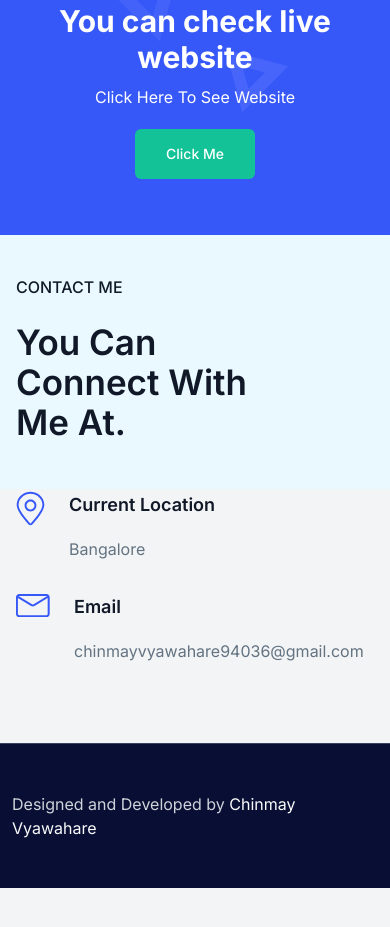
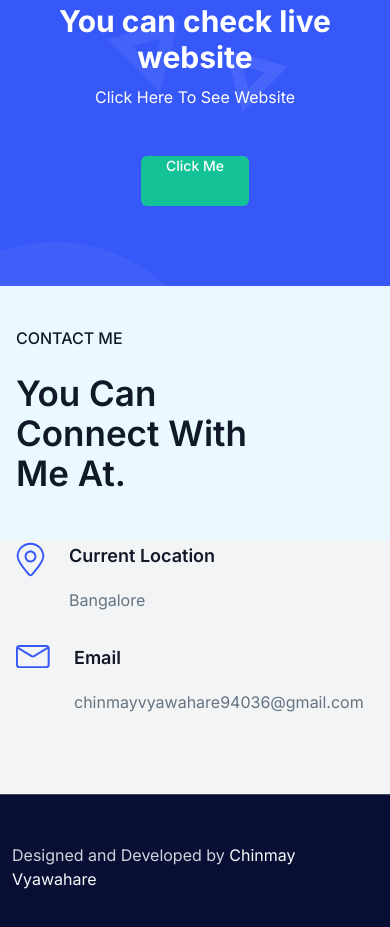
Before and after one commit to chinmay0703/My-Portfolio-Version-2, a website: page project-details-6.html in a window 390 px wide. Shown: the part 2295-3222 px from the top of the page. Before the commit the page ends 3183 px from the top, so only its background shows below. Drawn offline with nearby package versions, Linux system fonts and the light colour scheme.

Commit message:
update the code

```diff
--- a/project-details-6.html
+++ b/project-details-6.html
@@ -495,10 +495,15 @@
                             </p>
                             </p>
 
-                            <a href="https://stock-details-app-ashen.vercel.app/" target="_blank">
-                                <input value="Click Me"
-                                    class="mb-4 h-[50px] w-1/3 cursor-pointer rounded-md bg-secondary text-center text-sm font-medium text-white transition duration-300 ease-in-out hover:bg-[#0BB489] hover:bg-opacity-90" />
-                            </a>
+                            <div class="container mx-auto text-center py-6">
+                                <div class="mx-auto max-w-[570px]" style="position: relative; z-index: 10;">
+                                    <a href="https://stock-details-app-ashen.vercel.app/" target="_blank"
+                                        class="mb-4 inline-block h-[50px] w-1/3 cursor-pointer rounded-md bg-secondary text-center text-sm font-medium text-white transition duration-300 ease-in-out hover:bg-[#0BB489] hover:bg-opacity-90">
+                                        Click Me
+                                    </a>
+                                </div>
+                            </div>
+
 
                         </div>
                     </div>
--- a/src/tailwind.css
+++ b/src/tailwind.css
@@ -4,11 +4,27 @@
 @tailwind components;
 @tailwind utilities;
 
-@layer  base {
+@layer base {
   body {
     font-family: "Inter", sans-serif;
   }
 }
+
+.inline-block {
+  display: block;
+  /* Ensures full clickable area */
+  padding: 15px 20px;
+  /* Larger touch area */
+  text-align: center;
+}
+
+@media (max-width: 768px) {
+  .inline-block {
+    padding: 10px 15px;
+    font-size: 16px;
+  }
+}
+
 
 .sticky {
   @apply fixed z-[9999] bg-white/80 dark:bg-dark/80 transition;
@@ -24,15 +40,18 @@
   @apply bg-dark dark:bg-white;
 }
 
-.sticky #navbarCollapse li > a {
+.sticky #navbarCollapse li>a {
   @apply text-dark dark:text-white hover:text-primary dark:hover:text-primary hover:opacity-100;
 }
+
 #navbarCollapse li .ud-menu-scroll.active {
   @apply opacity-70;
 }
+
 .sticky #navbarCollapse li .ud-menu-scroll.active {
   @apply text-primary opacity-100;
 }
+
 .sticky .loginBtn {
   @apply text-dark dark:text-white hover:text-primary dark:hover:text-primary hover:opacity-100;
 }
@@ -41,17 +60,19 @@
   @apply bg-primary text-white hover:bg-blue-dark hover:text-white;
 }
 
-.sticky #themeSwitcher ~ span {
+.sticky #themeSwitcher~span {
   @apply text-dark dark:text-white;
 }
 
-.navbarTogglerActive > span:nth-child(1) {
+.navbarTogglerActive>span:nth-child(1) {
   @apply top-[7px] rotate-45 transform;
 }
-.navbarTogglerActive > span:nth-child(2) {
+
+.navbarTogglerActive>span:nth-child(2) {
   @apply opacity-0;
 }
-.navbarTogglerActive > span:nth-child(3) {
+
+.navbarTogglerActive>span:nth-child(3) {
   @apply top-[-8px] rotate-[135deg];
 }
 
```
Also changed, not shown: about.html (+6 -4 lines), index.html (+7 -4 lines), project-details-1.html (+2 -0 lines), project-details-2.html (+8 -2 lines), project-details-3.html (+7 -4 lines), project-details-5.html (+8 -4 lines), project-details-7.html (+8 -4 lines), project-details-8.html (+9 -4 lines).
